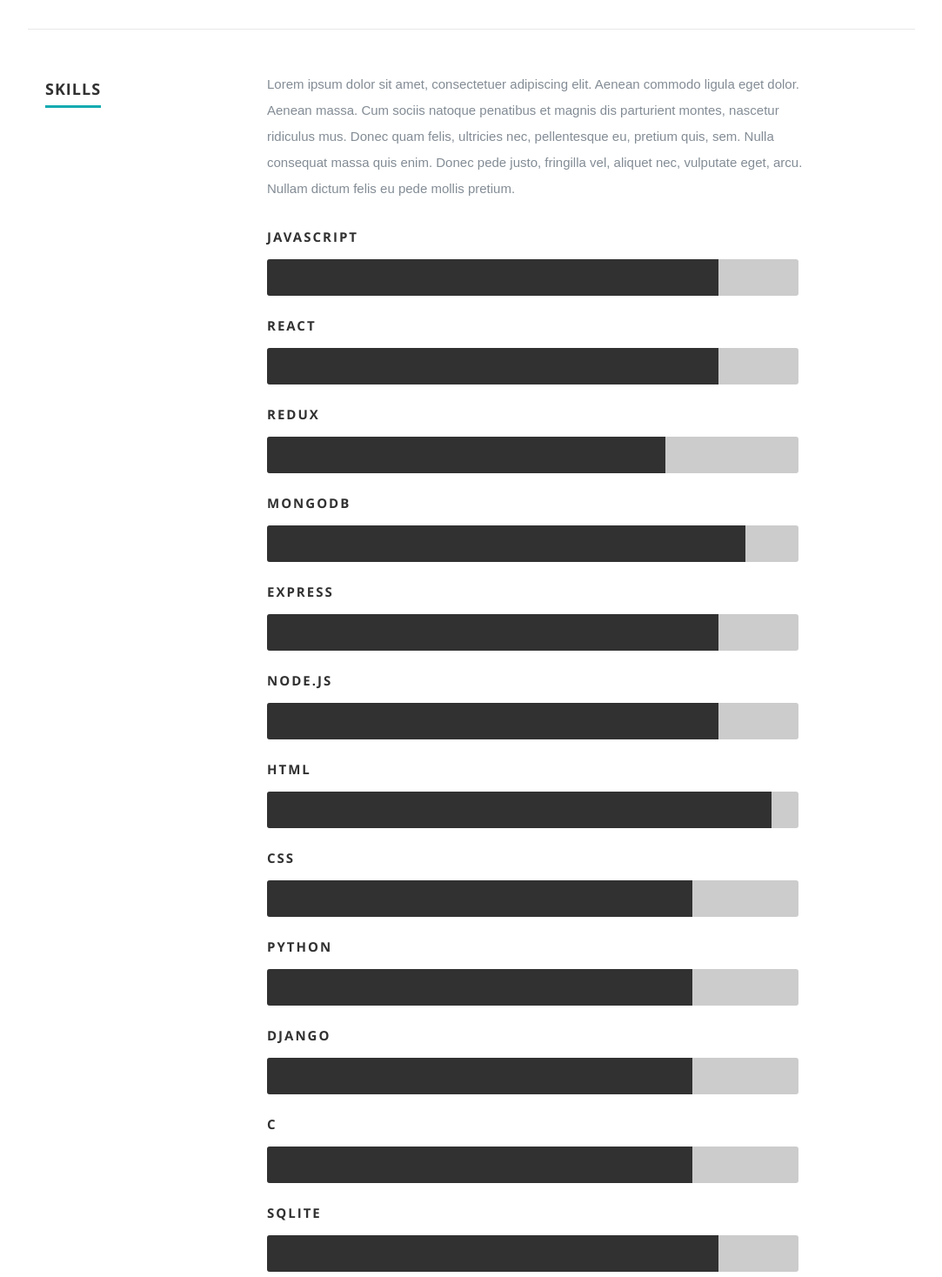
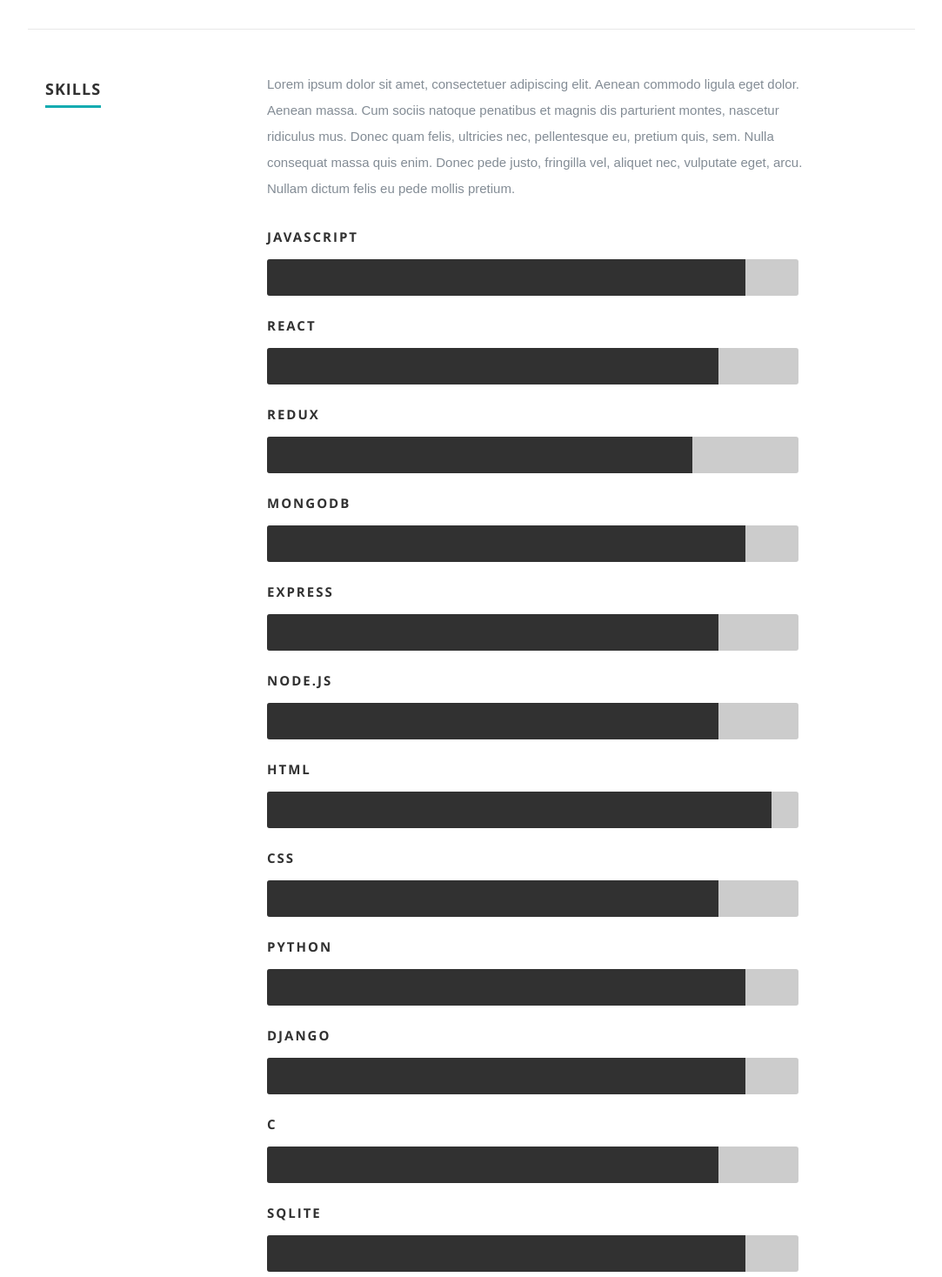
Before and after one commit to danteocualesjr/Portfolio-Site, a React (Create React App) app: page / in a window 1280 px wide. Shown: the part 3090-4558 px from the top of the page at 87% size, without its empty margins (98-1181 px from the left). Built offline with nearby package versions, Linux system fonts and the light colour scheme.

Commit message:
Updated layout.css.

```diff
--- a/public/css/layout.css
+++ b/public/css/layout.css
@@ -326,7 +326,7 @@ ul#nav li.current a { color: #F06000; }
 }
 
 .javascript {
-  	width: 85%;
+  	width: 90%;
   	-moz-animation: photoshop 2s ease;
   	-webkit-animation: photoshop 2s ease;
 }
@@ -336,7 +336,7 @@ ul#nav li.current a { color: #F06000; }
   	-webkit-animation: illustrator 2s ease;
 }
 .redux {
-  	width: 75%;
+  	width: 80%;
   	-moz-animation: wordpress 2s ease;
   	-webkit-animation: wordpress 2s ease;
 }
@@ -361,27 +361,27 @@ ul#nav li.current a { color: #F06000; }
   -webkit-animation: jquery 2s ease;
 }
 .css {
-  width: 80%;
+  width: 85%;
   -moz-animation: jquery 2s ease;
   -webkit-animation: jquery 2s ease;
 }
 .python {
-  width: 80%;
+  width: 90%;
   -moz-animation: jquery 2s ease;
   -webkit-animation: jquery 2s ease;
 }
 .django {
-  width: 80%;
+  width: 90%;
   -moz-animation: jquery 2s ease;
   -webkit-animation: jquery 2s ease;
 }
 .c {
-  width: 80%;
+  width: 85%;
   -moz-animation: jquery 2s ease;
   -webkit-animation: jquery 2s ease;
 }
 .sqlite {
-  width: 85%;
+  width: 90%;
   -moz-animation: jquery 2s ease;
   -webkit-animation: jquery 2s ease;
 }
```
